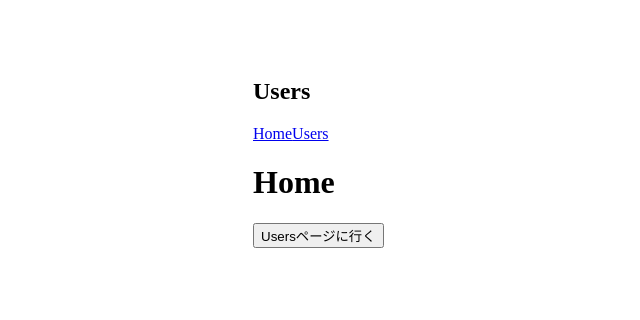
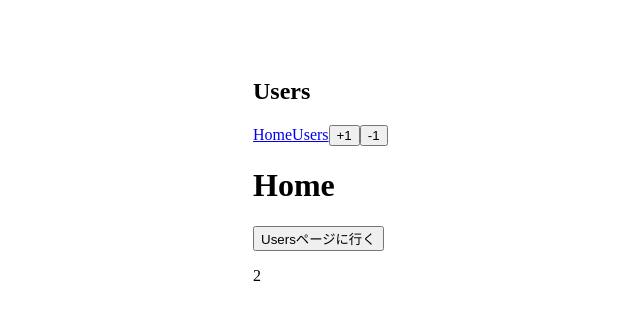
Before and after one commit to uzuraming/Study_vuejs, a Vue app in the folder spa-vuejs/: page / in a window 1280 px wide. Shown: the top 320 px of the page, without its empty margins (37-677 px from the left). Built offline with nearby package versions, Linux system fonts and the light colour scheme.

Commit message:
edit at 20200602

```diff
--- a/spa-vuejs/package.json
+++ b/spa-vuejs/package.json
@@ -10,7 +10,8 @@
   "dependencies": {
     "core-js": "^3.6.5",
     "vue": "^2.6.11",
-    "vue-router": "^3.3.1"
+    "vue-router": "^3.3.1",
+    "vuex": "^3.4.0"
   },
   "devDependencies": {
     "@vue/cli-plugin-babel": "~4.4.0",
--- /dev/null
+++ b/spa-vuejs/src/store.js
@@ -0,0 +1,10 @@
+import Vue from 'vue';
+import Vuex from 'vuex';
+
+Vue.use(Vuex);
+
+export default new Vuex.Store({
+    state: {
+        count: 2
+    }
+});
--- a/spa-vuejs/src/views/HeaderHome.vue
+++ b/spa-vuejs/src/views/HeaderHome.vue
@@ -9,6 +9,21 @@
       class="link"
       active-class="link--active"
       >Users</router-link>
+      <button @click="increment">+1</button>
+      <button @click="decrement">-1</button>
 
     </nav>
 </template>
+
+<script>
+export default{
+  methods:{
+    increment(){
+      this.$store.state.count++
+    },
+    decrement(){
+      this.$store.state.count--
+    }
+  },
+}
+</script>
--- a/spa-vuejs/src/views/Home.vue
+++ b/spa-vuejs/src/views/Home.vue
@@ -2,12 +2,17 @@
     <div>
         <h1>Home</h1>
         <button @click="toUsers">Usersページに行く</button>
-
+        <p>{{ count }}</p>
     </div>
 </template>
 
 <script>
 export default{
+    computed: {
+      count(){
+          return this.$store.state.count
+      }
+    },
     methods:{
         toUsers(){
             this.$router.push({
```
Also changed, not shown: spa-vuejs/src/main.js (+6 -3 lines), 1 other file (tests, documents, lock files or other folders).
